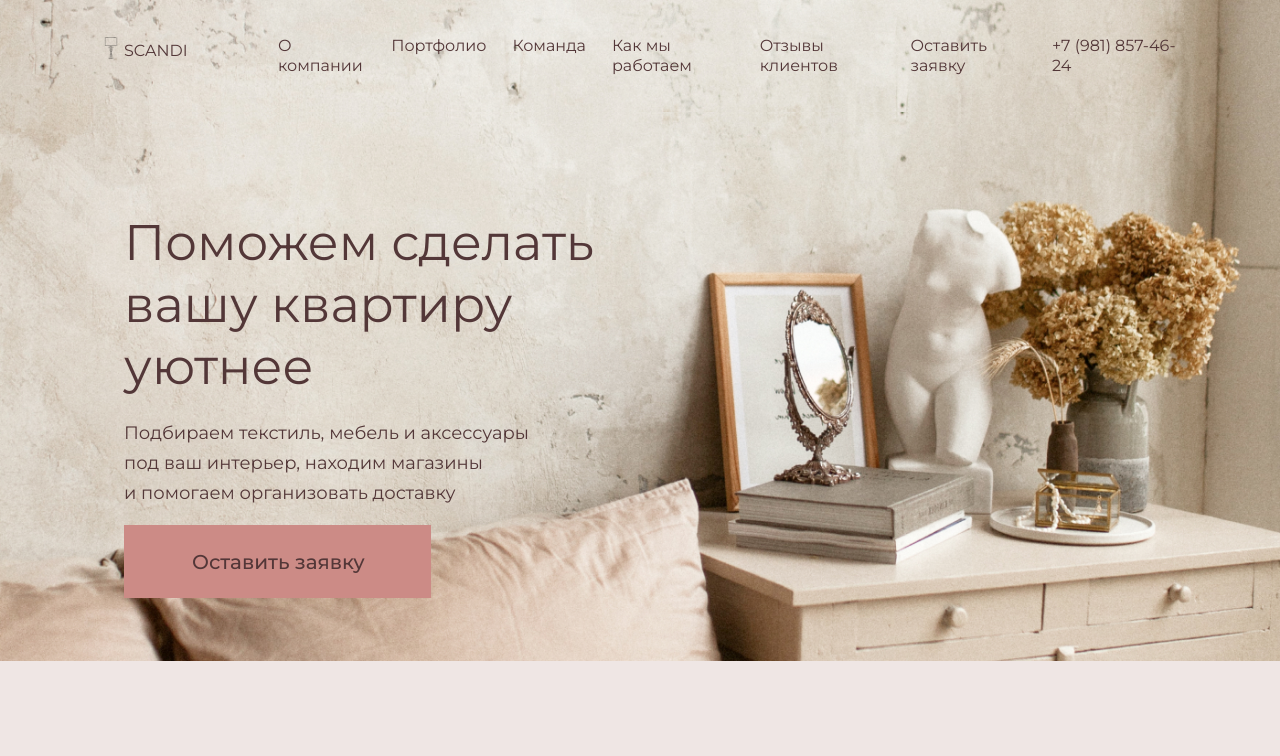
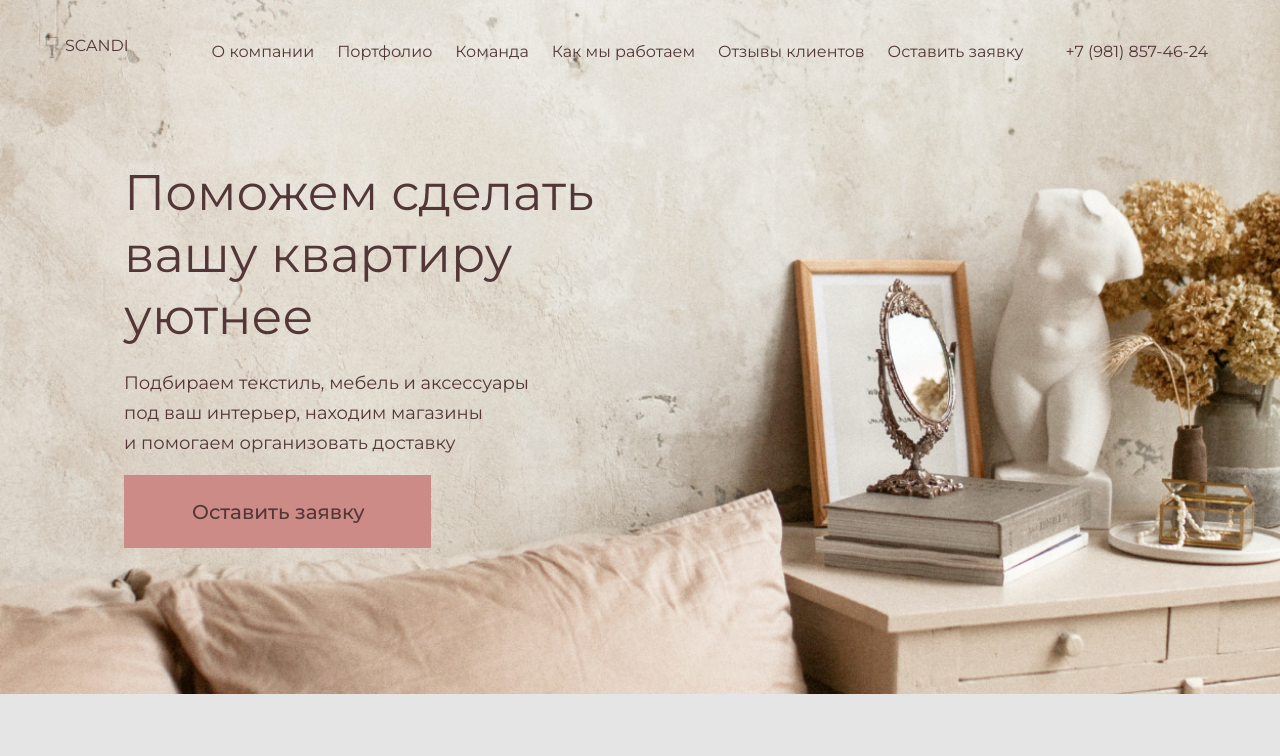
Before and after one commit to Kate-Shepel/HTML-Academy-marathon, a plain HTML site: page index.html in a window 1280 px wide. Shown: the top 756 px of the page. Drawn offline with Linux system fonts and the light colour scheme.

Commit message:
fixed header and projects section

```diff
--- a/index.html
+++ b/index.html
@@ -7,26 +7,29 @@
     <title>Skandi</title>
     <link rel="stylesheet" href="style.css">
 </head>
+
 <body>
+
 <header class="header">
     <div class="header-content">
         <a class="logo">
         <img src="./img/logo.png" width="25" height="25" alt="Логотип компании SCANDI">SCANDI
         </a>
-        <nav class="header-navigation">
+        <nav>
             <ul class="navigation">
-            <li class="nav-item"><a href="#about">О компании</a></li>
-            <li class="nav-item"><a href="#portfolio">Портфолио</a></li>
-            <li class="nav-item"><a href="#team">Команда</a></li>
-            <li class="nav-item"><a href="#process">Как мы работаем</a></li>
-            <li class="nav-item"><a href="#reviews">Отзывы клиентов</a></li>
-            <li class="nav-item"><a href="leave-request">Оставить заявку</a></li>
+            <li class="nav-item"><a class="nav-link" href="#about">О компании</a></li>
+            <li class="nav-item"><a class="nav-link" href="#portfolio">Портфолио</a></li>
+            <li class="nav-item"><a class="nav-link" href="#team">Команда</a></li>
+            <li class="nav-item"><a class="nav-link" href="#process">Как мы работаем</a></li>
+            <li class="nav-item"><a class="nav-link" href="#reviews">Отзывы клиентов</a></li>
+            <li class="nav-item"><a class="nav-link" href="leave-request">Оставить заявку</a></li>
             </ul>
+        </nav>
+        <a class="phone-number" href="tel:+375111111111">+7 (981) 857-46-24</a>
+    </div>
+</header>
 
-        <a class="phone-number" href="tel:+375111111111">+7 (981) 857-46-24</a>
-    </nav>
-</div>
-</header>
+<main>
         <section class="promo">
             <div class="container">
                 <div class="promo-text">
@@ -39,7 +42,7 @@
     </div>
     </section>
 
-<main>
+
     <section class="about" id="about">
     <div class="container">
             <h2 class="section-heading">О нас</h2>
@@ -68,8 +71,8 @@
                 <li class="project-item">
                     <img src="./img/flat-studia-30.png" alt="flat-studio" width="488" height="451">
                     <div class="project-description">
-                        <h3 class="project-title">Квартира-студия 30 кв.м.</h3>
-                        <p>В квартире были светлые стены и тёплые цвета. Мы сконцентрировались <br> на отсылках к природе и сделали ребятам уютный интерьер, отсылающий к виллам островов Бали.</p>
+                        <h3 class="project-title visually-hidden">Квартира-студия 30 кв.м.</h3>
+                        <p class="visually-hidden">В квартире были светлые стены и тёплые цвета. Мы сконцентрировались <br> на отсылках к природе и сделали ребятам уютный интерьер, отсылающий к виллам островов Бали.</p>
                     </div>
                 </li>
                 <li class="project-item">
--- a/style.css
+++ b/style.css
@@ -26,14 +26,13 @@ html {
 }
 
 body {
-    font-family: 'Montserrat', sans-serif;
-    font-weight: "400";
-    background: #EFE6E4;
-    margin: 0;
-    padding: 0;
+    min-width: 1200px;
     font-size: 18px;
     line-height: 30px;
+    font-family: "Montserrat", Arial, sans-serif;
+    font-weight: normal;
     color: #533738;
+    background-color: #e5e5e5;
 }
 
 a {
@@ -41,72 +40,106 @@ a {
     color: inherit;
 }
 
+a:hover {
+    color: #cc8b86;
+}
+
+a:focus {
+    color: #99544f;
+}
+
 p {
     margin: 0;
     padding: 0;
 }
 
+.button:hover {
+    color: #cc8b86;
+    border-color: white;
+    background-color: white;
+}
+
+.button:focus {
+    color: #99544f;
+    border: 2px solid #99544f;
+    background-color: white;
+}
+
+img {
+    max-width: 100%;
+    height: auto;
+}
+
+.container {
+    margin: 0 auto;
+    max-width: 1032px;
+}
+
 .header {
-    min-height: 102px;
-    padding: 36px 99px;
-    font-size: 16px;
-    line-height: auto;
-    background-image: url('./img/bg-m.jpg');
-    background-repeat: no-repeat;
-    background-size: 100%;
+    margin-bottom: -150px;
 }
 
 .header-content {
-    display: grid;
-    grid-template-columns: 90px 1fr;
-    column-gap: 89px;
     margin: 0 auto;
-    max-width: 1210px;
+    width: 1200px;
+}
+
+.header .header-content {
+    display: flex;
+    align-items: baseline;
+    padding-top: 36px;
+    padding-bottom: 46px;
 }
 
 .logo {
     display: flex;
-    width: 89px;
-    margin-right: auto;
-}
-
-.header-navigation {
-    display: flex;
-    justify-content: center;
-    align-items: center;
-    gap: 26px;
-    font-weight: 400;
+    align-items: flex-start;
+    align-self: normal;
+    margin-right: 83px;
     font-size: 16px;
     line-height: 20px;
 }
 
 .navigation {
     display: flex;
-    justify-content: space-between;
-    max-width: 842px;
-    gap: 26px;
-    margin-left: auto;
-    margin-right: auto;
+    flex-wrap: wrap;
+    margin: 0;
+    margin-right: 42px;
+    padding: 0;
+    list-style: none;
+}
+
+.nav-item {
+    margin-right: 23px;
+}
+
+.nav-item:last-child {
+    margin-right: 0;
+}
+
+.nav-link {
+    font-size: 16px;
+    line-height: 20px;
+}
+
+.phone-number {
+    font-size: 16px;
+    line-height: 20px;
 }
 
 section {
     padding-top: 65px;
 }
 
+
+
 .promo {
-    font-weight: 400;
-    height: 600px;
-    padding-top: 50px;
-    padding-bottom: 128px;
+    padding-top: 150px;
+    padding-bottom: 166px;
+    background-color: #ded7cb;
     background-image: url('./img/bg-m.jpg');
-    background-position-y: -105px;
+    background-size: cover;
     background-repeat: no-repeat;
-    background-size: 100%;
-}
-
-.container {
-    margin: 0 auto;
-    max-width: 1032px;
 }
 
 .first-heading {
@@ -206,39 +239,49 @@ ul {
 margin: 0 auto;
 max-width: 1200px;
 }
-
 .section-heading-portfolio {
 text-align: left;
 }
-
 .project-title {
     font-weight: 500;
     font-size: 30px;
     line-height: 37px;
     text-align: center;
+    z-index: 1;
 }
 
 .visually-hidden {
     visibility: hidden;
 }
 
-.project-item:first-child {
+.project-item {
     position: relative;
     display: flex;
     margin: 0 auto;
 }
 
-.project-item:first-child::after {
+.project-item:hover {
+    cursor: pointer;
+}
+
+.project-item:hover .visually-hidden {
+    visibility: visible;
+}
+
+.project-item:hover::after {
     display: block;
     width: 100%;
     height: 100%;
     z-index: 0;
+    position: absolute;
     content: '';
-    position: absolute;
     background-color: #644845CC;
     opacity: 0.8;
 }
-
+.project-item:active::after {
+    background-color: #644845CC;
+    opacity: 1;
+}
 .project-description {
     position: absolute;
     top: 86px;
@@ -247,14 +290,12 @@ text-align: left;
     z-index: 1;
     width: 418px;
 }
-
 .project-title {
     width: 270px;
     text-align: center;
     margin: 0 auto;
     padding-bottom: 20px;
 }
-
 .project-examples {
     display: grid;
     grid-template-columns: 488px 184px 488px;
@@ -263,12 +304,10 @@ text-align: left;
     row-gap: 30px;
     color: #FFFFFF;
 }
-
 .project-item:nth-child(2),
 .project-item:nth-child(3) {
 grid-column: span 2;
 }
-
 .more {
     font-size: 30px;
     line-height: 37px;
```
